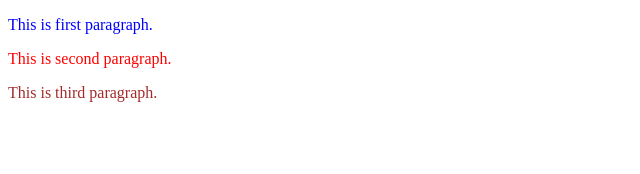
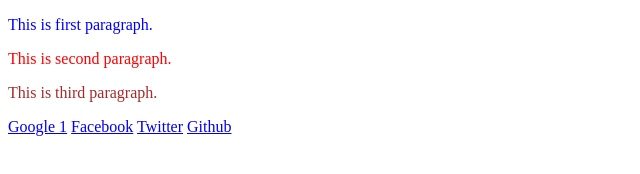
Before and after one commit to AayanTiwari/220258_Aayan, a plain HTML site: page index.html in a window 1280 px wide. Shown: the whole page, without its empty margins (0-640 px from the left). Drawn offline with Linux system fonts and the light colour scheme.

Commit message:
Added hyperlinks

```diff
--- a/index.html
+++ b/index.html
@@ -11,5 +11,9 @@
     <p>This is first paragraph.</p>
     <p id="second">This is second paragraph.</p>
     <p class="third">This is third paragraph.</p>
+    <a href="https://www.google.com">Google 1</a>
+    <a href="https://www.facebook.com">Facebook</a>
+    <a href="https://www.twitter.com">Twitter</a>
+    <a href="https://www.github.com">Github</a>
 </body>
 </html>
```
